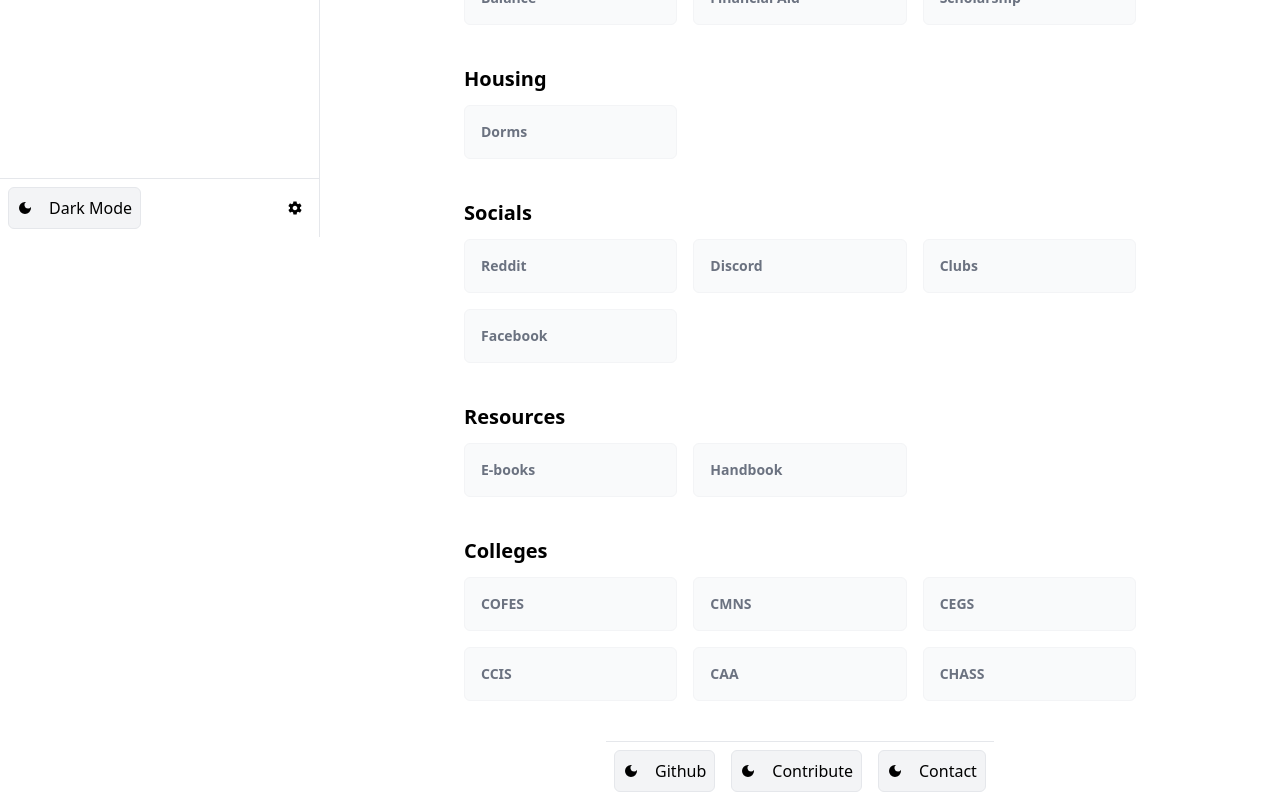
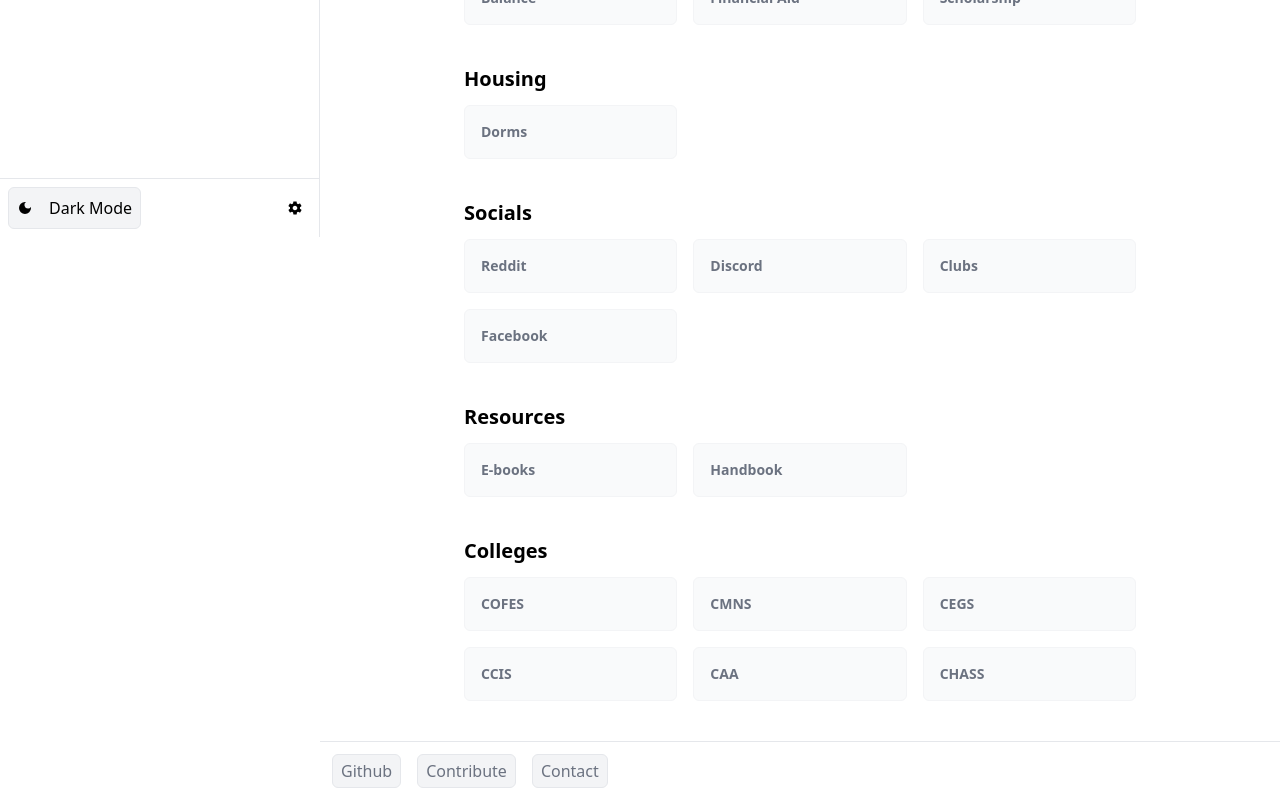
Before and after one commit to kentezrabetita/csu-drew, a Next.js app: page / in a window 1280 px wide. Shown: the part 563-1363 px from the top of the page. Built offline with nearby package versions, Linux system fonts and the light colour scheme.

Commit message:
update content footer

```diff
--- a/common/content/home.tsx
+++ b/common/content/home.tsx
@@ -302,19 +302,16 @@ const HomeContent = () => {
             </div>
           </section>
         </div>
-        <footer className='bg-white border-t '>
+        <footer className='w-full bg-white border-t'>
           <div className='container mx-auto'>
-            <div className='flex flex-row items-center justify-center p-2 space-x-4'>
-              <button className='flex flex-row items-center p-2 space-x-4 bg-gray-100 border rounded-md'>
-                <MdDarkMode />
+            <div className='flex flex-row items-center p-3 space-x-4 text-gray-500'>
+              <button className='flex flex-row items-center p-1 px-2 space-x-4 bg-gray-100 border rounded-md'>
                 <span>Github</span>
               </button>
-              <button className='flex flex-row items-center p-2 space-x-4 bg-gray-100 border rounded-md'>
-                <MdDarkMode />
+              <button className='flex flex-row items-center p-1 px-2 space-x-4 bg-gray-100 border rounded-md'>
                 <span>Contribute</span>
               </button>
-              <button className='flex flex-row items-center p-2 space-x-4 bg-gray-100 border rounded-md'>
-                <MdDarkMode />
+              <button className='flex flex-row items-center p-1 px-2 space-x-4 bg-gray-100 border rounded-md'>
                 <span>Contact</span>
               </button>
             </div>
```
